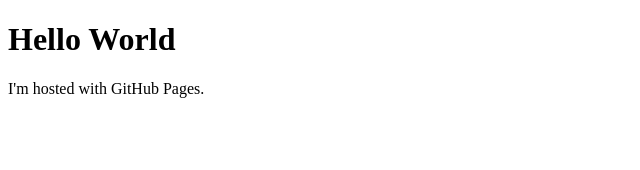
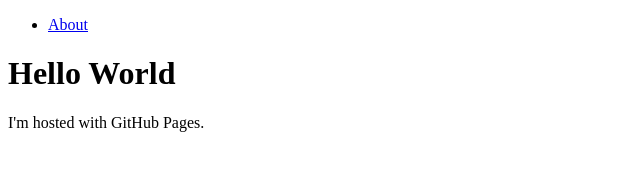
Before and after one commit to PritulaRoman/PritulaRoman.github.io, a plain HTML site: page index.html in a window 1280 px wide. Shown: the whole page, without its empty margins (0-640 px from the left). Drawn offline with Linux system fonts and the light colour scheme.

Commit message:
Update index.html

```diff
--- a/index.html
+++ b/index.html
@@ -1,6 +1,12 @@
 <!DOCTYPE html>
 <html>
 <body>
+  <ul>
+    <li>
+      <a href="/about">About</a>
+    </li>
+  </ul>
+
 <h1>Hello World</h1>
 <p>I'm hosted with GitHub Pages.</p>
 </body>
```
